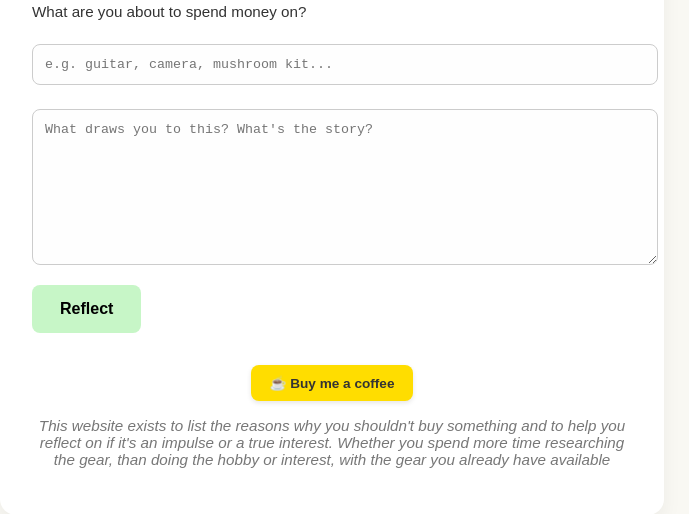
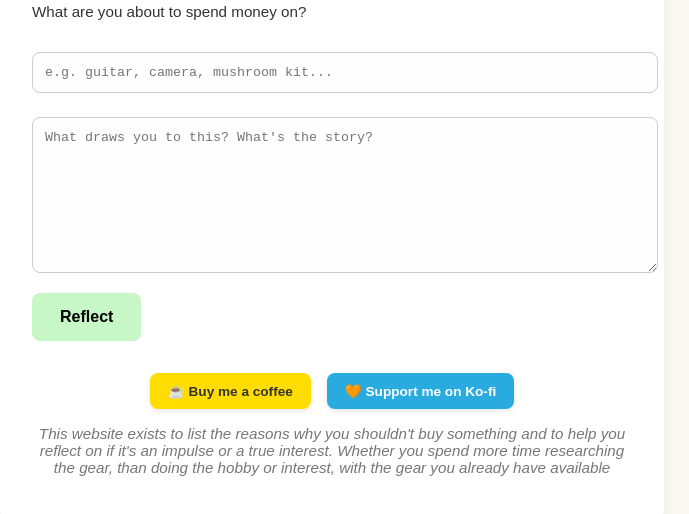
Before and after one commit to Stagnir/adhdimpulse, a plain HTML site: page index.html in a window 1280 px wide. Shown: the part 144-658 px from the top of the page, without its empty margins (308-997 px from the left). Drawn offline with Linux system fonts and the light colour scheme; a web font is replaced by a local one.

Commit message:
Update index.html

```diff
--- a/index.html
+++ b/index.html
@@ -3,7 +3,7 @@
 <head>
   <meta charset="UTF-8" />
   <meta name="viewport" content="width=device-width, initial-scale=1.0" />
-  <title>ADHD Impulse</title>
+  <title>ADHD Impulse Guard</title>
   <link rel="icon" href="favicon.ico" type="image/x-icon" />
   <link href="https://fonts.googleapis.com/css2?family=Zen+Kaku+Gothic+Antique&display=swap" rel="stylesheet">
   <link rel="stylesheet" href="style.css" />
@@ -11,7 +11,7 @@
 <body>
   <div class="container">
     <h1>ADHD Impulse Guard 🌿</h1>
-    <p>What are you about to spend money on?</p>
+    <p style="margin-bottom: 1.5rem;">What are you about to spend money on?</p>
 
     <input type="text" id="itemInput" placeholder="e.g. guitar, camera, mushroom kit..." />
     <textarea id="journalEntry" placeholder="What draws you to this? What's the story?"></textarea>
@@ -22,8 +22,8 @@
     <div class="past-log" id="logBox"></div>
 
     <footer class="mission">
-  <div style="text-align: center; margin-bottom: 1rem;">
-    <a href="https://www.buymeacoffee.com/adhdimpulse" target="_blank" rel="noopener" style="
+      <div style="display: flex; justify-content: center; gap: 1rem; margin-bottom: 1rem; flex-wrap: wrap;">
+        <a href="https://www.buymeacoffee.com/stagnir" target="_blank" rel="noopener" style="
           display: inline-block;
           padding: 10px 18px;
           background-color: #ffdd00;
@@ -34,17 +34,39 @@
           font-family: sans-serif;
           box-shadow: 0 2px 5px rgba(0,0,0,0.1);
           transition: all 0.2s ease-in-out;
-    " onmouseover="this.style.transform='scale(1.05)'" onmouseout="this.style.transform='scale(1)'">
+        "
+          onmouseover="this.style.transform='scale(1.05)'"
+          onmouseout="this.style.transform='scale(1)'"
+        >
           ☕ Buy me a coffee
         </a>
+
+        <a href="https://ko-fi.com/stagnir" target="_blank" rel="noopener" style="
+          display: inline-block;
+          padding: 10px 18px;
+          background-color: #29abe0;
+          color: #fff;
+          font-weight: bold;
+          border-radius: 8px;
+          text-decoration: none;
+          font-family: sans-serif;
+          box-shadow: 0 2px 5px rgba(0,0,0,0.1);
+          transition: all 0.2s ease-in-out;
+        "
+          onmouseover="this.style.transform='scale(1.05)'"
+          onmouseout="this.style.transform='scale(1)'"
+        >
+          🧡 Support me on Ko-fi
+        </a>
       </div>
+
       <p>
         <em>
           This website exists to list the reasons why you shouldn't buy something and to help you reflect on if it's an impulse or a true interest. Whether you spend more time researching the gear, than doing the hobby or interest, with the gear you already have available
         </em>
       </p>
     </footer>
-
+  </div>
 
   <script src="script.js"></script>
 </body>
```
Lines whose indentation alone changed are shown as unchanged.
